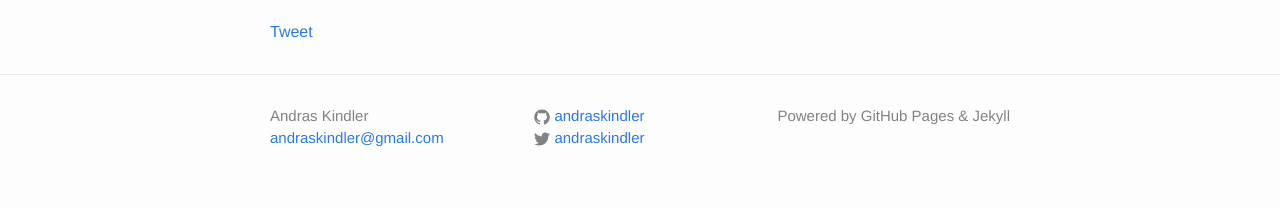
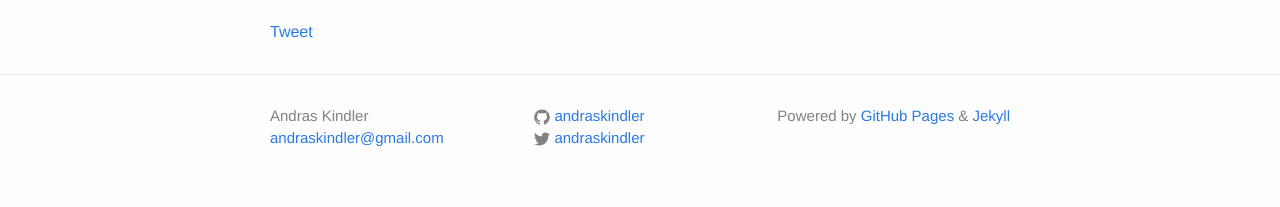
Before and after one commit to rangken/rangken.github.com, a Jekyll site: the page built from _posts/2014-12-24-the-new-jobscheduler-api.md, in a window 1280 px wide. Shown: the part 1093-1300 px from the top of the page. Built offline with Jekyll 4.4.1, drawn with Linux system fonts in a browser that asks for light colours; comment, search, counter and statistics services are not loaded; part of the change alters nothing that is shown.

```diff
--- a/_config.yml
+++ b/_config.yml
@@ -7,7 +7,7 @@ description: > # this means to ignore newlines until "baseurl:"
 baseurl: "" # the subpath of your site, e.g. /blog/
 permalink: '/blog/:year/:title/'
 paginate_path: '/blog/page:num/'
-paginate: 4
+paginate: 8
 relative_permalinks: false
 excerpt_separator: "<!-- more -->"
 
--- a/_includes/footer.html
+++ b/_includes/footer.html
@@ -45,7 +45,7 @@
 
       <div class="footer-col  footer-col-3">
       <!-- footer desctiption <p class="text">{{ site.description }}</p> -->
-      Powered by GitHub Pages & Jekyll
+      Powered by <a href="https://pages.github.com/" target="_blank">GitHub Pages</a> & <a href="http://jekyllrb.com/" target="_blank">Jekyll</a>
       </div>
     </div>
 
--- a/_includes/head.html
+++ b/_includes/head.html
@@ -11,4 +11,15 @@
 
 	<!-- Google +1 button -->
     <script src="https://apis.google.com/js/platform.js" async defer></script>
+
+	<!-- Google analytics -->
+    <script>
+  		(function(i,s,o,g,r,a,m){i['GoogleAnalyticsObject']=r;i[r]=i[r]||function(){
+  			(i[r].q=i[r].q||[]).push(arguments)},i[r].l=1*new Date();a=s.createElement(o),
+  			m=s.getElementsByTagName(o)[0];a.async=1;a.src=g;m.parentNode.insertBefore(a,m)
+  		})(window,document,'script','//www.google-analytics.com/analytics.js','ga');
+  		ga('create', 'UA-58007745-1', 'auto');
+  		ga('send', 'pageview');
+	</script>
+
 </head>
```
